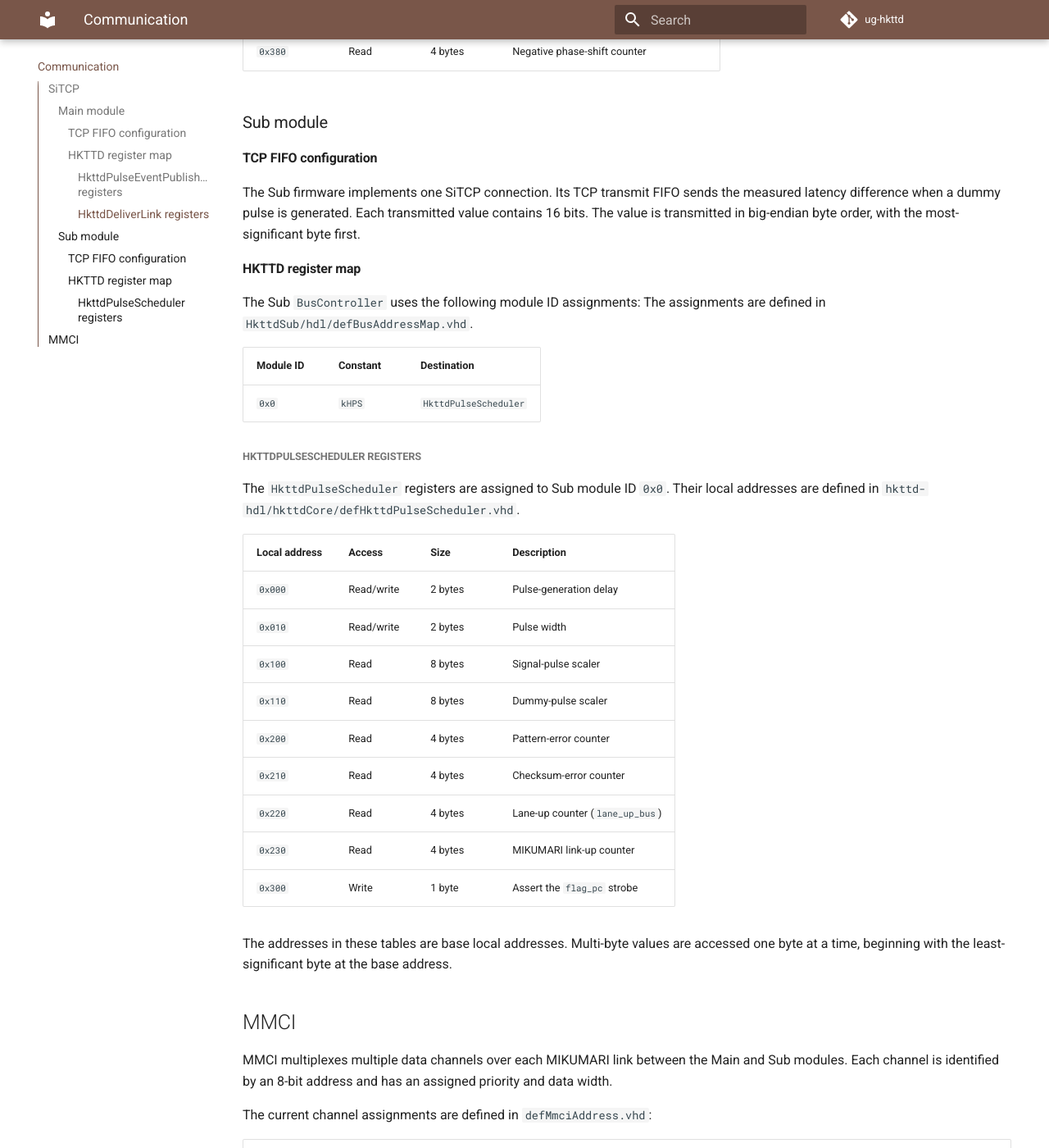
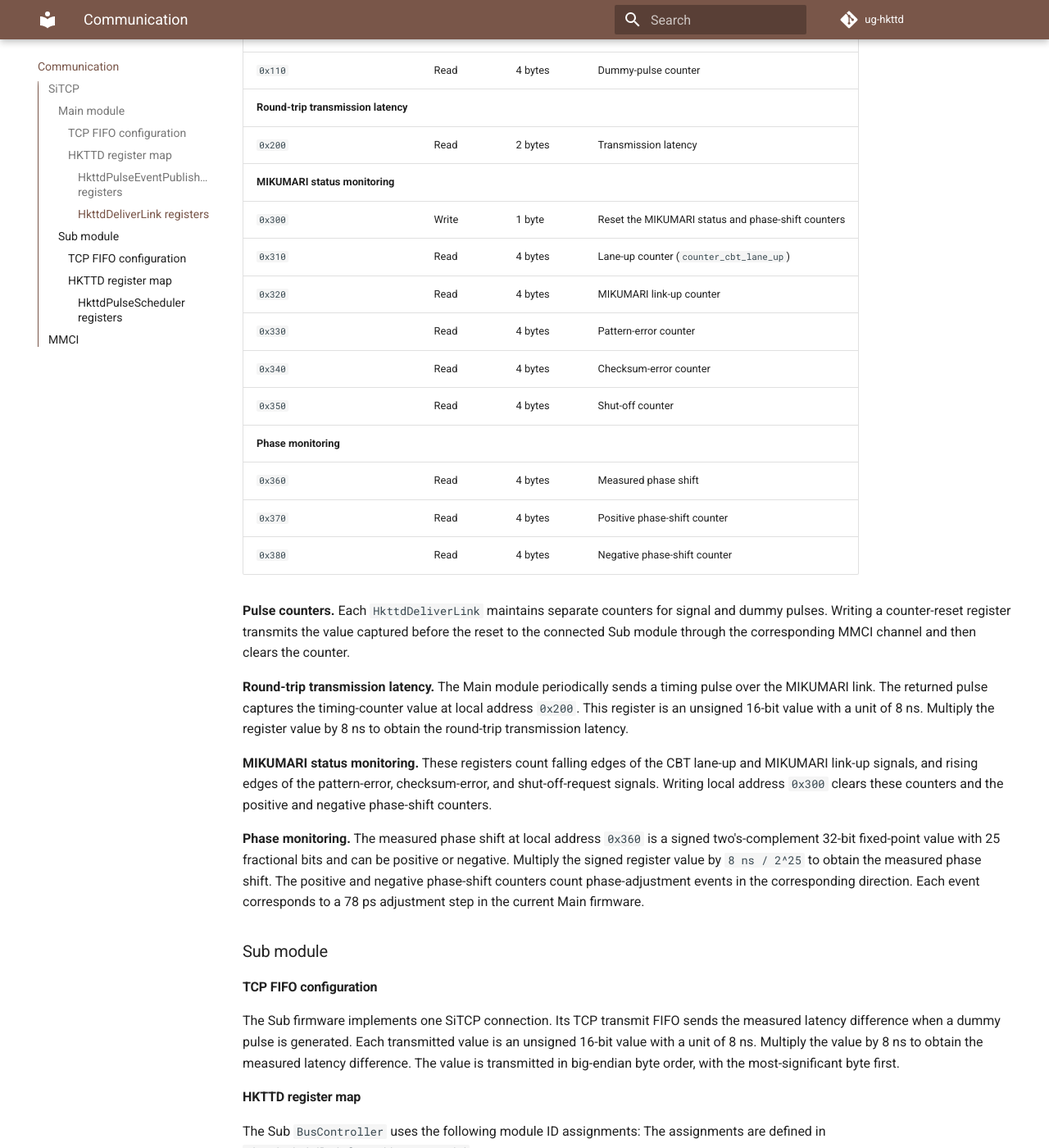
Before and after one commit to saz12341/ug-hkttd, an MkDocs documentation site: the page built from docs/communication/communication.md, in a window 1280 px wide and 1400 px high, scrolled down 2296 px. Shown: the whole window at 82% size. Built offline with MkDocs 1.6.1 and Material for MkDocs 9.7.7, drawn with Linux system fonts in a browser that asks for light colours; comment, search, counter and statistics services are not loaded; some of the changed text lies outside the part shown.

Commit message:
docs: clarify communication interfaces and register maps

```diff
--- a/docs/communication/communication.md
+++ b/docs/communication/communication.md
@@ -2,6 +2,9 @@
 
 The Hyper-K Trigger Timing Distributor (HKTTD) uses two communication mechanisms.
 [SiTCP](https://www.sitcp.net/) connects a computer to the Main and Sub modules, while the MIKUMARI data-interface multi-channel interface (MMCI) carries data between the Main and Sub modules.
+
+The HKTTD communication configuration is currently under development.
+Many of the current register and channel assignments are intended for system testing and may be removed or simplified in future revisions.
 
 ## SiTCP
 
@@ -29,7 +32,8 @@ Registers provided by the AMANEQ platform are outside the scope of this guide.
 
 The Main firmware implements one SiTCP connection.
 Its TCP transmit FIFO sends the measured phase-shift value for MIKUMARI link 0 when the value changes.
-Each transmitted value contains 32 bits.
+Each transmitted value is a signed two's-complement 32-bit fixed-point value with 25 fractional bits and can be positive or negative.
+Multiply the signed value by `8 ns / 2^25` to obtain the measured phase shift.
 The value is transmitted in big-endian byte order, with the most-significant byte first.
 
 #### HKTTD register map
@@ -42,6 +46,8 @@ The assignments are defined in `HkttdMain/hdl/defBusAddressMap.vhd`.
 | `0x0` | `kHPP` | `HkttdPulseEventPublisher` |
 | `0x1`–`0x8` | `kHDL1`–`kHDL8` | `HkttdDeliverLink` 1–8 |
 
+`kHDL1` through `kHDL8` correspond to CDD-OPT optical ports 0 through 7, respectively.
+
 ##### HkttdPulseEventPublisher registers
 
 The `HkttdPulseEventPublisher` registers are assigned to Main module ID `0x0`.
@@ -52,28 +58,62 @@ Their local addresses are defined in `hkttd-hdl/hkttdCore/defHkttdPulseEventPubl
 | `0x000` | Read/write | 1 byte | Enable the external signal pulse and dummy pulse |
 | `0x100` | Read/write | 4 bytes | Dummy-pulse period |
 
+The control register at local address `0x000` uses the following bit assignments:
+
+| Bit | Description |
+| --- | --- |
+| 0 | Enable the external signal pulse (`0`: disabled, `1`: enabled) |
+| 1 | Enable the dummy pulse (`0`: disabled, `1`: enabled) |
+| 7–2 | Unused |
+
+The dummy-pulse period at local address `0x100` is an unsigned 32-bit value with a unit of 1 ns.
+Its default value is `0x000186A0`, corresponding to 100 µs.
+
 ##### HkttdDeliverLink registers
 
-Main module IDs `0x1` through `0x8` select `HkttdDeliverLink` 1 through 8, respectively.
 Each link uses the same local address map.
 The local addresses are defined in `hkttd-hdl/hkttdCore/defHkttdDeliverLink.vhd`.
 
 | Local address | Access | Size | Description |
 | --- | --- | --- | --- |
+| **Pulse counters** |  |  |  |
 | `0x000` | Write | 1 byte | Reset the signal-pulse counter |
 | `0x010` | Read | 4 bytes | Signal-pulse counter |
 | `0x100` | Write | 1 byte | Reset the dummy-pulse counter |
 | `0x110` | Read | 4 bytes | Dummy-pulse counter |
+| **Round-trip transmission latency** |  |  |  |
 | `0x200` | Read | 2 bytes | Transmission latency |
-| `0x300` | Write | 1 byte | Reset the MIKUMARI monitoring counters |
+| **MIKUMARI status monitoring** |  |  |  |
+| `0x300` | Write | 1 byte | Reset the MIKUMARI status and phase-shift counters |
 | `0x310` | Read | 4 bytes | Lane-up counter (`counter_cbt_lane_up`) |
 | `0x320` | Read | 4 bytes | MIKUMARI link-up counter |
 | `0x330` | Read | 4 bytes | Pattern-error counter |
 | `0x340` | Read | 4 bytes | Checksum-error counter |
 | `0x350` | Read | 4 bytes | Shut-off counter |
+| **Phase monitoring** |  |  |  |
 | `0x360` | Read | 4 bytes | Measured phase shift |
 | `0x370` | Read | 4 bytes | Positive phase-shift counter |
 | `0x380` | Read | 4 bytes | Negative phase-shift counter |
+
+**Pulse counters.**
+Each `HkttdDeliverLink` maintains separate counters for signal and dummy pulses.
+Writing a counter-reset register transmits the value captured before the reset to the connected Sub module through the corresponding MMCI channel and then clears the counter.
+
+**Round-trip transmission latency.**
+The Main module periodically sends a timing pulse over the MIKUMARI link.
+The returned pulse captures the timing-counter value at local address `0x200`.
+This register is an unsigned 16-bit value with a unit of 8 ns.
+Multiply the register value by 8 ns to obtain the round-trip transmission latency.
+
+**MIKUMARI status monitoring.**
+These registers count falling edges of the CBT lane-up and MIKUMARI link-up signals, and rising edges of the pattern-error, checksum-error, and shut-off-request signals.
+Writing local address `0x300` clears these counters and the positive and negative phase-shift counters.
+
+**Phase monitoring.**
+The measured phase shift at local address `0x360` is a signed two's-complement 32-bit fixed-point value with 25 fractional bits and can be positive or negative.
+Multiply the signed register value by `8 ns / 2^25` to obtain the measured phase shift.
+The positive and negative phase-shift counters count phase-adjustment events in the corresponding direction.
+Each event corresponds to a 78 ps adjustment step in the current Main firmware.
 
 ### Sub module
 
@@ -81,7 +121,8 @@ The local addresses are defined in `hkttd-hdl/hkttdCore/defHkttdDeliverLink.vhd`
 
 The Sub firmware implements one SiTCP connection.
 Its TCP transmit FIFO sends the measured latency difference when a dummy pulse is generated.
-Each transmitted value contains 16 bits.
+Each transmitted value is an unsigned 16-bit value with a unit of 8 ns.
+Multiply the value by 8 ns to obtain the measured latency difference.
 The value is transmitted in big-endian byte order, with the most-significant byte first.
 
 #### HKTTD register map
@@ -100,15 +141,42 @@ Their local addresses are defined in `hkttd-hdl/hkttdCore/defHkttdPulseScheduler
 
 | Local address | Access | Size | Description |
 | --- | --- | --- | --- |
+| **Pulse-generation parameters** |  |  |  |
 | `0x000` | Read/write | 2 bytes | Pulse-generation delay |
 | `0x010` | Read/write | 2 bytes | Pulse width |
+| **Pulse scalers** |  |  |  |
 | `0x100` | Read | 8 bytes | Signal-pulse scaler |
 | `0x110` | Read | 8 bytes | Dummy-pulse scaler |
+| **MIKUMARI status monitoring** |  |  |  |
 | `0x200` | Read | 4 bytes | Pattern-error counter |
 | `0x210` | Read | 4 bytes | Checksum-error counter |
 | `0x220` | Read | 4 bytes | Lane-up counter (`lane_up_bus`) |
 | `0x230` | Read | 4 bytes | MIKUMARI link-up counter |
-| `0x300` | Write | 1 byte | Assert the `flag_pc` strobe |
+| **Debug control** |  |  |  |
+| `0x300` | Write | 1 byte | Assert the development-only `flag_pc` strobe |
+
+**Pulse-generation parameters.**
+The pulse-generation delay and pulse width are unsigned 16-bit values with a unit of 1 ns.
+Their default values are `0x1388` and `0x000A`, corresponding to 5 µs and 10 ns, respectively.
+The same parameters are applied to both Sub-module pulse outputs.
+
+**Pulse scalers.**
+Each 64-bit scaler compares the pulse counts recorded by the Main and Sub modules.
+Bits 63–32 contain the counter value received from the Main module through MMCI, while bits 31–0 contain the corresponding counter value captured by the Sub module.
+The Sub-module counter is cleared when the Main-module counter value is received.
+These values can be used to evaluate the pulse-transmission efficiency by comparing the Sub-module count with the Main-module count.
+When the Main-module count is nonzero, calculate the efficiency as the Sub-module count divided by the Main-module count.
+
+**MIKUMARI status monitoring.**
+These registers contain the MIKUMARI monitoring counters captured when the dummy-pulse counter value is received through MMCI.
+The pattern-error and checksum-error counters count rising edges, while the lane-up and link-up counters count falling edges.
+The internal counters are cleared after their values are captured.
+
+**Debug control.**
+Writing local address `0x300` from the computer asserts the internal `flag_pc` strobe for one 8 ns system-clock cycle.
+The strobe is intended for PC-controlled debugging, similar to a trigger signal.
+It is currently not connected to other logic and is retained for development.
+This register is expected to be removed in a future revision.
 
 The addresses in these tables are base local addresses.
 Multi-byte values are accessed one byte at a time, beginning with the least-significant byte at the base address.
@@ -118,17 +186,17 @@ Multi-byte values are accessed one byte at a time, beginning with the least-sign
 MMCI multiplexes multiple data channels over each MIKUMARI link between the Main and Sub modules.
 Each channel is identified by an 8-bit address and has an assigned priority and data width.
 
-The current channel assignments are defined in `defMmciAddress.vhd`:
+The current channel assignments are defined in `hkttd-hdl/hkttdCore/defMmciAddress.vhd`:
 
 | Address | Direction | Data | Transmission condition | Priority |
 | --- | --- | --- | --- | --- |
 | `0x00` | Main → Sub | Phase-compensated pulse timing | When a pulse is sampled and phase compensation is ready | 0 |
 | `0x01` | Main → Sub | Uncompensated pulse timing | When a pulse is sampled | 0 |
-| `0x02` | Main → Sub | Signal-pulse counter | When local address `0x000` of the corresponding `HkttdDeliverLink` module (`0x1`–`0x8`) is written | 1 |
-| `0x03` | Main → Sub | Dummy-pulse counter | When local address `0x100` of the corresponding `HkttdDeliverLink` module (`0x1`–`0x8`) is written | 1 |
+| `0x02` | Main → Sub | Signal-pulse counter | When local address `0x000` of the corresponding `HkttdDeliverLink` module (`0x1`–`0x8`) in the Main firmware is written | 1 |
+| `0x03` | Main → Sub | Dummy-pulse counter | When local address `0x100` of the corresponding `HkttdDeliverLink` module (`0x1`–`0x8`) in the Main firmware is written | 1 |
 
 The counter channels transmit the counter value captured before the corresponding counter is cleared.
-The selected `HkttdDeliverLink` module determines which Sub module receives the counter value.
+The selected `HkttdDeliverLink` module in the Main firmware determines which Sub module receives the counter value.
 The phase-compensated timing data is used for `NIM_OUT 1`, while the uncompensated timing data is used for `NIM_OUT 2`.
 
 The MMCI implementation supports channels in both directions.
```
